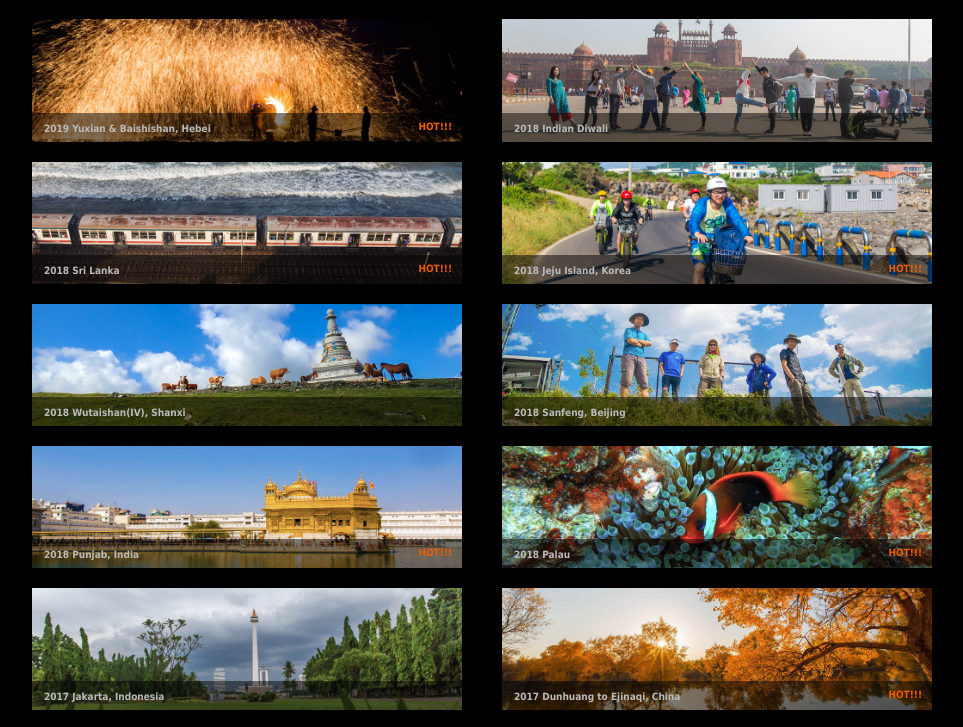
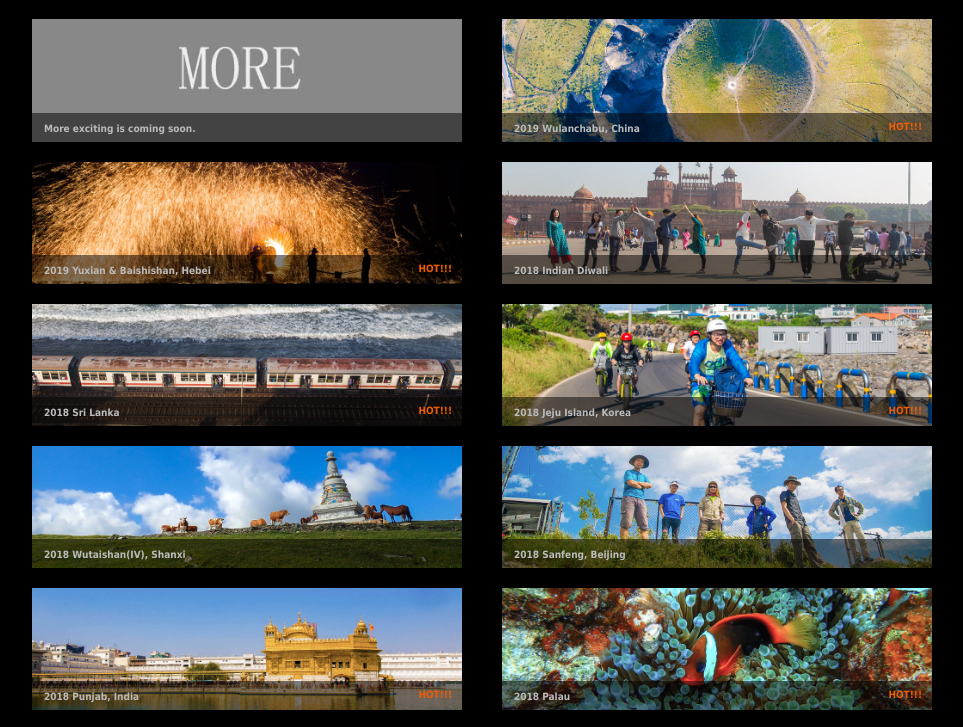
Before and after one commit to godanddog/cdfweb, a plain HTML site: page index.html in a window 1280 px wide. Shown: the part 62-789 px from the top of the page, without its empty margins (158-1121 px from the left). Drawn offline with Linux system fonts and the light colour scheme.

Commit message:
add wulanchabu

```diff
--- a/index.html
+++ b/index.html
@@ -28,6 +28,29 @@
     </div>
     <div id="content">
         <table width="900" border="0" align="center" cellpadding="0" cellspacing="0">
+	    <tr>
+                <td width="450" align="left">
+                    <div class="image-item">
+                        <a href="#">
+                            <img src="img/more.jpg" alt="more" />
+                        </a>
+                        <div class="image-text">
+                            <p>More exciting is coming soon.</p>
+                        </div>
+                    </div>
+                </td>
+		<td width="450" align="right">
+                     <div class="image-item">
+                        <a href="http://blog.godanddog.me:9090/2019/08/31/%e5%86%85%e8%92%99%e4%b9%8c%e5%85%b0%e5%af%9f%e5%b8%83%e4%b9%8b%e8%a1%8c/">
+                            <img src="img/20190817.jpg" alt="Wulanchabu, China" />
+                        </a>
+                        <div class="image-text">
+                            <p>2019 Wulanchabu, China</p>
+                            <span class="hot-tag">HOT!!!</span>
+                        </div>
+                    </div>
+                </td>
+            </tr>
 	    <tr>
                 <td width="450" align="left">
                     <div class="image-item">
```
Also changed, not shown: img/20190817.jpg (added).
